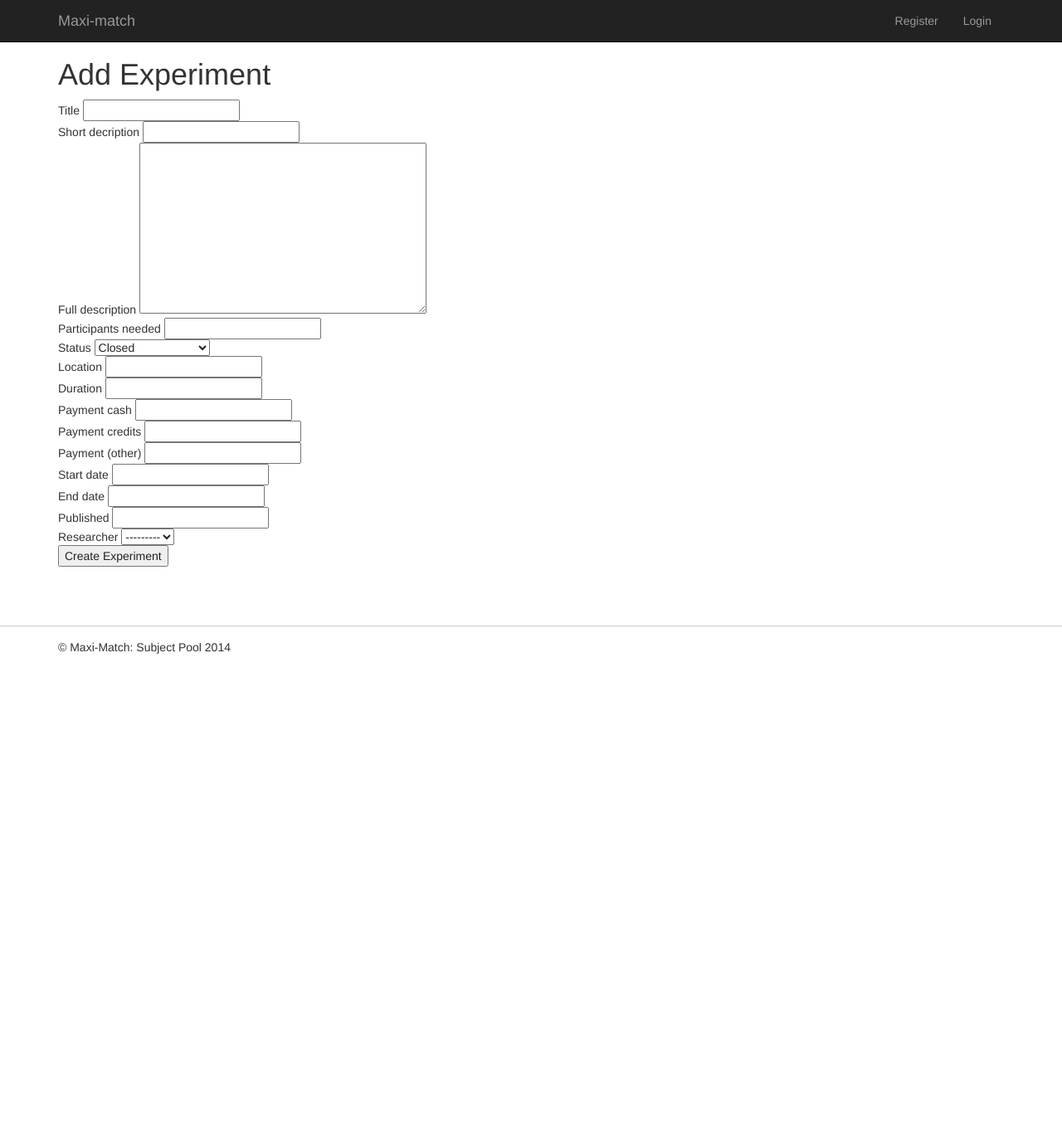
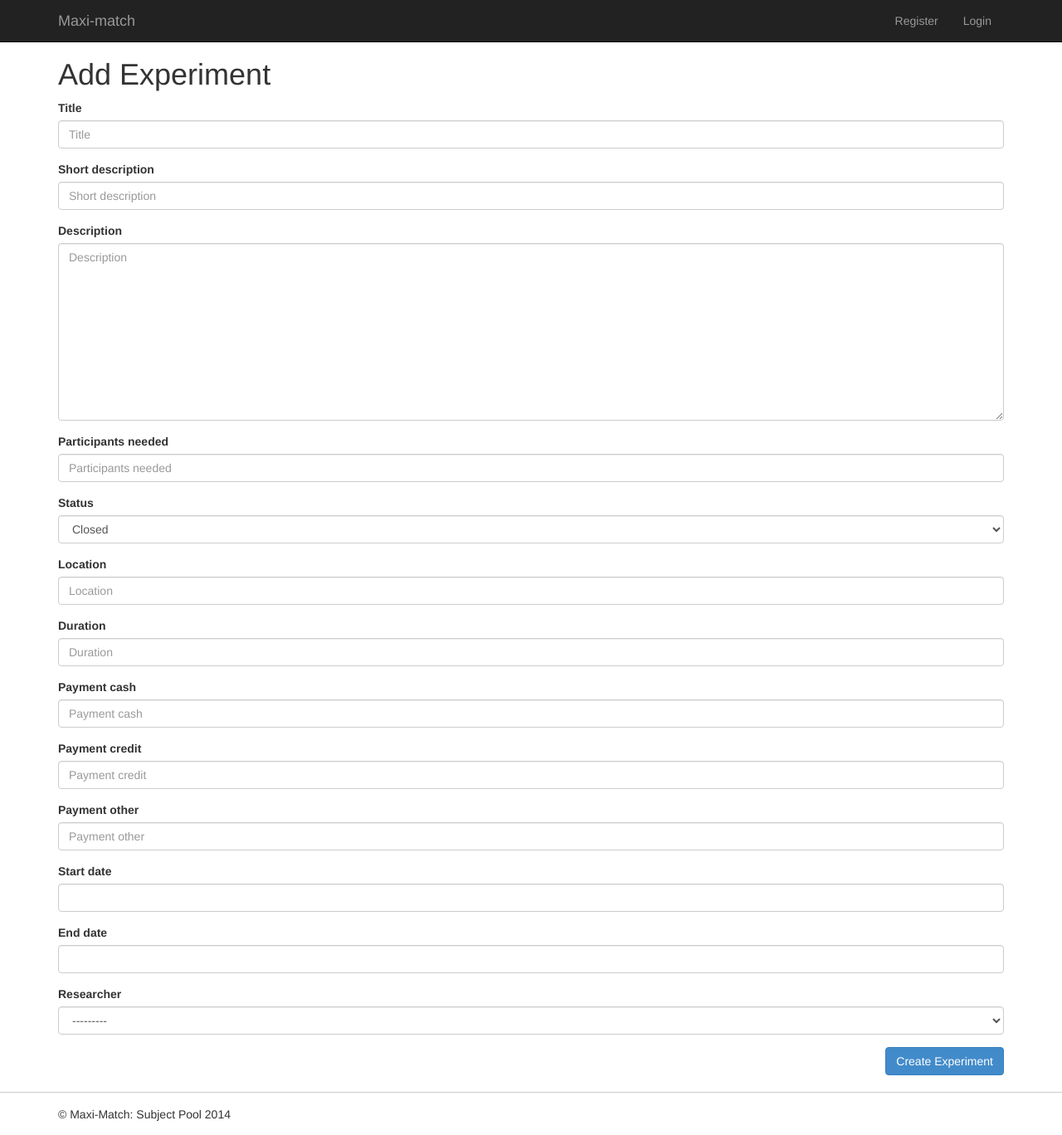
Before and after one commit to MickeyPash/DIM3-Rio, a Django app: page /add_experiment/ in a window 1280 px wide. Shown: the whole page at 83% size. Before the commit the page ends 788 px from the top, so only its background shows below. Run offline with Django 3.2, Linux system fonts and the light colour scheme; data that the repository does not hold is empty; parts of the project's set-up code (start-up, migrations or seed data) failed here and were passed over; some libraries are stand-ins or nearby versions.

Commit message:
Bootstrapped add experiment page

```diff
--- a/team_zeta_project/maximatch/forms.py
+++ b/team_zeta_project/maximatch/forms.py
@@ -1,25 +1,27 @@
 from django import forms
 from maximatch.models import Experiment, Researcher, Participant
 from django.contrib.auth.models import User
+from django.forms.extras.widgets import SelectDateWidget
 
 class ExperimentForm(forms.ModelForm):
-    title = forms.CharField(max_length=128, help_text="Title")
-    short_description = forms.CharField(max_length=45, help_text="Short decription")
-    description = forms.CharField(max_length=1024, widget=forms.Textarea, help_text="Full description")
-    participants_needed = forms.IntegerField(help_text="Participants needed")
-    status = forms.ChoiceField(help_text="Status", choices=Experiment.STATUS_CHOICES)
-    location = forms.CharField(max_length=128, help_text="Location")
-    duration = forms.CharField(max_length=20, help_text="Duration")
-    payment_cash = forms.DecimalField(decimal_places=2,max_digits=7, help_text="Payment cash")
-    payment_credit = forms.IntegerField(help_text="Payment credits")
-    payment_other = forms.CharField(max_length=128, help_text="Payment (other)")
-    start_date = forms.DateField(help_text="Start date")
-    end_date = forms.DateField(help_text="End date")
-    published = forms.DateTimeField(help_text="Published")
-    researcher = forms.ModelChoiceField(help_text="Researcher", queryset=Researcher.objects.all())
+    title = forms.CharField(max_length=128)
+    short_description = forms.CharField(max_length=45)
+    description = forms.CharField(max_length=1024, widget=forms.Textarea)
+    participants_needed = forms.IntegerField()
+    status = forms.ChoiceField(choices=Experiment.STATUS_CHOICES)
+    location = forms.CharField(max_length=128)
+    duration = forms.CharField(max_length=20)
+    payment_cash = forms.DecimalField(decimal_places=2,max_digits=7)
+    payment_credit = forms.IntegerField()
+    payment_other = forms.CharField(max_length=128)
+    start_date = forms.DateField(widget=SelectDateWidget())
+    end_date = forms.DateField(widget=SelectDateWidget())
+    researcher = forms.ModelChoiceField(queryset=Researcher.objects.all())
 
     class Meta:
         model = Experiment
+        # Removes the published field
+        fields = ('title','short_description','description','participants_needed','status','location','duration','payment_cash','payment_credit','payment_other','start_date','end_date','researcher')
 
 class ResearcherForm(forms.ModelForm):
     class Meta:
--- a/team_zeta_project/maximatch/models.py
+++ b/team_zeta_project/maximatch/models.py
@@ -62,7 +62,7 @@ class Experiment(models.Model):
     start_date = models.DateField(null=True, blank=False)
     end_date = models.DateField(null=True, blank=False)
     # Having problems populating this field :/ I tried this format 2014-12-22 15:12:13
-    published = models.DateTimeField(null=True, blank=False)
+    published = models.DateTimeField(null=True, blank=False) # Only used on server side
     researcher = models.ForeignKey(Researcher)
 
     def __unicode__(self):
--- a/team_zeta_project/static/css/main.css
+++ b/team_zeta_project/static/css/main.css
@@ -100,14 +100,15 @@ textarea {
 /* Move down content because we have a fixed navbar that is 50px tall */
 body {
   padding-top: 50px;
-  padding-bottom: 20px;
 }
 
-footer {
-   position:absolute;
-   bottom:0;
-   width:100%;
-   height:60px;   /* Height of the footer */
+footer p {
+    margin: 0;
+    margin-bottom: 15px;
+}
+footer hr {
+    margin-top: 20px;
+    margin-bottom: 15px;
 }
 
 
--- a/team_zeta_project/templates/maximatch/add_experiment.html
+++ b/team_zeta_project/templates/maximatch/add_experiment.html
@@ -12,12 +12,10 @@
             {{ hidden }}
         {% endfor %}
 
-        {% for field in form.visible_fields %}
-            {{ field.errors }}
-            {{ field.help_text}}
-            {{ field }}<br/>
-        {% endfor %}
+        {% load bootstrap3 %}
 
-        <input type="submit" name="submit" value="Create Experiment" />
+        {% bootstrap_form form %}
+
+        <input type="submit" name="submit" value="Create Experiment"  class="btn btn-primary pull-right"/>
     </form>
 {% endblock %}
```
